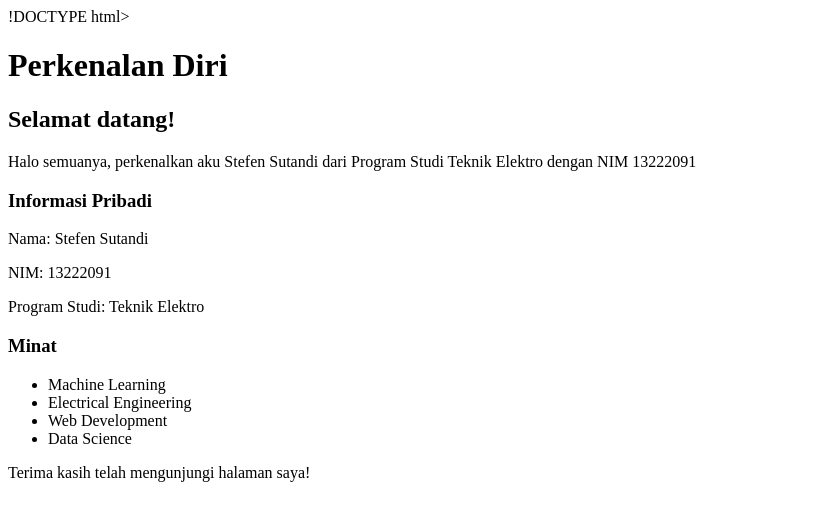
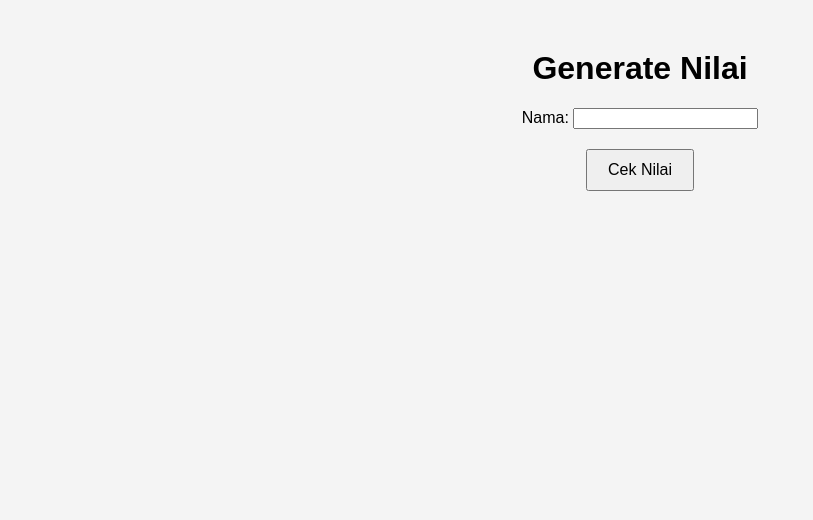
Before and after one commit to StefenSutandi/tugas-StefenSutandi, a plain HTML site: page tugas3/index.html in a window 1280 px wide. Shown: the whole page, without its empty margins (0-813 px from the left). Drawn offline with Linux system fonts and the light colour scheme.

Commit message:
Menambahkan folder baru

```diff
--- a/tugas3/index.html
+++ b/tugas3/index.html
@@ -1,46 +1,54 @@
-!DOCTYPE html>
+<!DOCTYPE html>
 <html lang="en">
 <head>
     <meta charset="UTF-8">
     <meta name="viewport" content="width=device-width, initial-scale=1.0">
-    <link rel="stylesheet" href="stylesheet.css">
-    <title>Perkenalan Diri</title>
+    <title>Generate Nilai</title>
+    <style>
+        body {
+            font-family: Arial, sans-serif;
+            background-color: #f4f4f4;
+            text-align: center;
+            margin: 50px;
+        }
+
+        form {
+            margin-bottom: 20px;
+        }
+
+        button {
+            padding: 10px 20px;
+            font-size: 16px;
+            cursor: pointer;
+        }
+
+        #result {
+            font-size: 18px;
+            font-weight: bold;
+            color: #333;
+        }
+    </style>
 </head>
 <body>
+    <h1>Generate Nilai</h1>
 
-    <header>
-        <h1>Perkenalan Diri</h1>
-    </header>
+    <form id="nilaiForm">
+        <label for="nama">Nama:</label>
+        <input type="text" id="nama" name="nama" required>
+    </form>
 
-    <section class="main-content">
-        <div class="intro">
-            <h2>Selamat datang!</h2>
-            <p>Halo semuanya, perkenalkan aku Stefen Sutandi dari Program Studi Teknik Elektro dengan NIM 13222091</p>
-        </div>
+    <button onclick="generateNilai()">Cek Nilai</button>
 
-        <section class="details">
-            <div class="personal-info">
-                <h3>Informasi Pribadi</h2>
-                <p>Nama: Stefen Sutandi</p>
-                <p>NIM: 13222091</p>
-                <p>Program Studi: Teknik Elektro</p>
-            </div>
+    <div id="result"></div>
 
-            <div class="interests">
-                <h3>Minat</h3>
-                <ul>
-                    <li>Machine Learning</li>
-                    <li>Electrical Engineering</li>
-                    <li>Web Development</li>
-                    <li>Data Science</li>
-                </ul>
-            </div>
-        </section>
-    </section>
+    <script>
+        function generateNilai() {
+            var nama = document.getElementById("nama").value;
+            var nilai = Math.floor(Math.random() * 100) + 1; // Nilai random antara 1 dan 100
 
-    <footer>
-        <p>Terima kasih telah mengunjungi halaman saya!</p>
-    </footer>
-
+            var resultContainer = document.getElementById("result");
+            resultContainer.innerHTML = nama + " mendapatkan nilai " + nilai + " :O";
+        }
+    </script>
 </body>
 </html>
```
